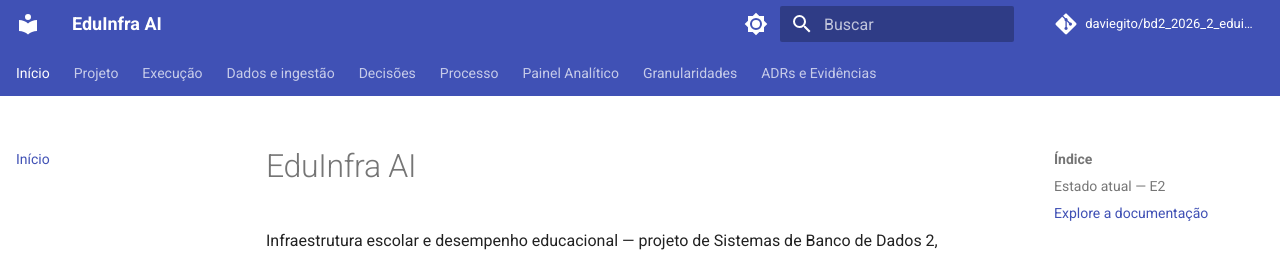
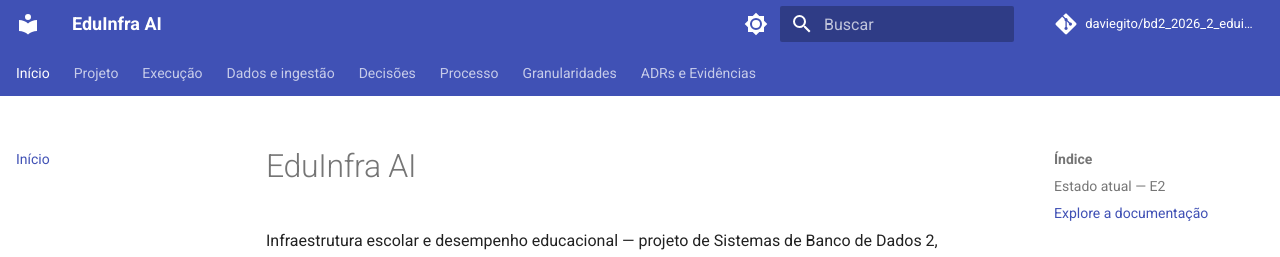
Before and after one commit to daviegito/bd2_2026_2_eduinfra, an MkDocs documentation site: the page built from docs/index.md, in a window 1280 px wide and 1368 px high. Shown: the top 257 px of the window. Built offline with MkDocs 1.6.1 and Material for MkDocs 9.7.7, drawn with Linux system fonts in a browser that asks for light colours; comment, search, counter and statistics services are not loaded.

Commit message:
fix: adaptando os ymls ao painel

```diff
--- a/mkdocs.yml
+++ b/mkdocs.yml
@@ -85,7 +85,6 @@ nav:
   - Processo:
       - Diário de bordo: diario/diario-de-bordo.md
       - Uso de IA: https://github.com/daviegito/bd2_2026_2_eduinfra/blob/main/AI-USAGE.md
-  - Painel Analítico: painel.html
   - Granularidades: granularidades.md
   - ADRs e Evidências:
       - Template ADR: adr/0000-template.md
```
Also changed, not shown: 1 other file.
